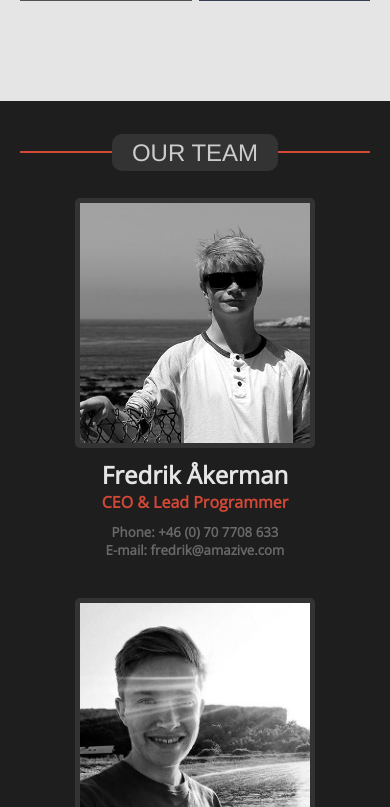
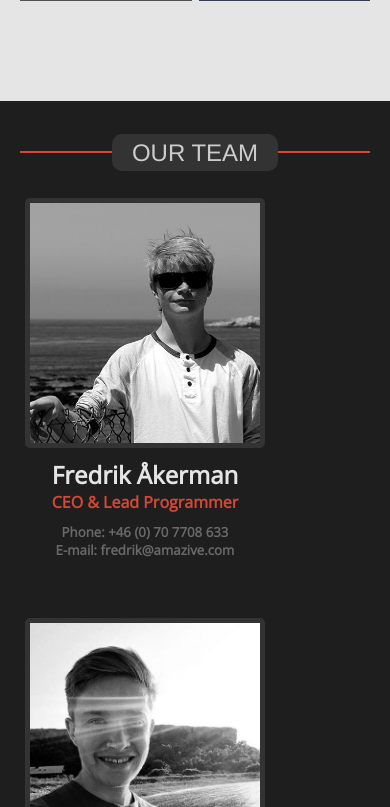
Before and after one commit to akerman25/Amazive-Github, a PHP site: page / in a window 390 px wide. Shown: the part 5693-6500 px from the top of the page. Run offline with PHP 8.4, Linux system fonts and the light colour scheme; some libraries are stand-ins or nearby versions; grey boxes are pictures that could not be loaded.

Commit message:
Revert "Nu funkar our-tem bra!"
This reverts commit f7d76cb48e8a5d41399ba95113e47c55e63b81a8.

```diff
--- a/css/responsive.css
+++ b/css/responsive.css
@@ -171,13 +171,16 @@
     /* Our team */
 
 
+    #our-team-container {
+        display: inline-block;
+        float: left;
+    }
 
     .pp-box {
         width:250px ;
         height: 400px;
         display: inline-block;
-        float: none;
-        margin-bottom: 0px;
+        float: left;
     }
 
     #pp-container {
```
